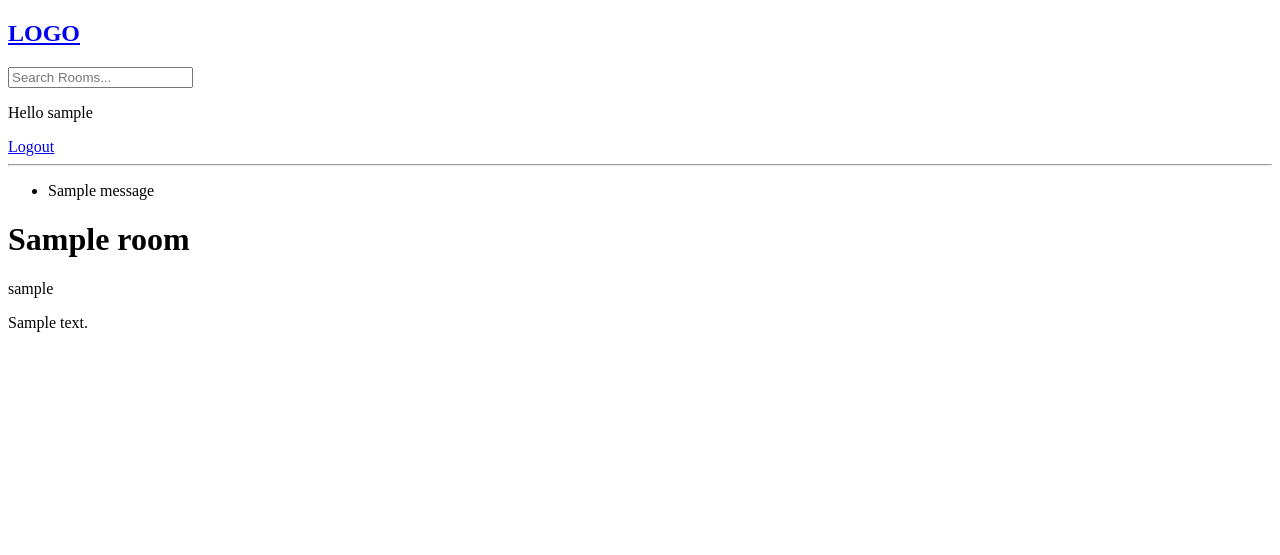
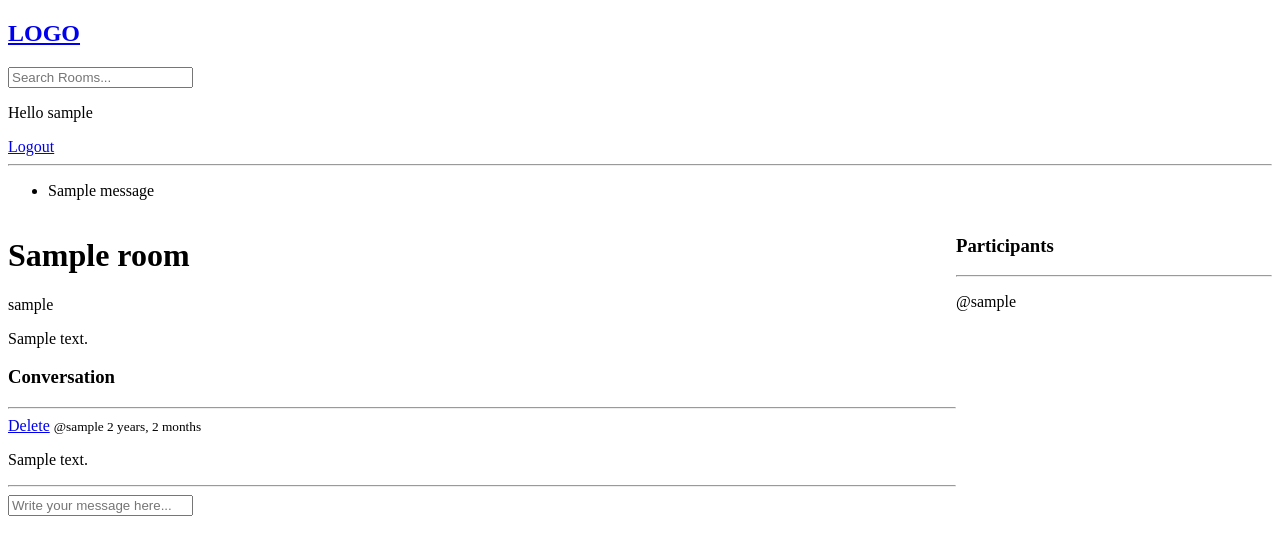
Before and after one commit to MauricioMorenoMorales/TMC-django-studybudy, a Django app: page /room/1/ in a window 1280 px wide. Shown: the top 555 px of the page. Run offline with Django 3.2, Linux system fonts and the light colour scheme; a user stored in the database is signed in; tables that the repository leaves empty hold one stand-in row (values such as "Sample post"); one stand-in notice (Sample message) is shown.

Commit message:
Comments and summary added

```diff
--- a/base/models.py
+++ b/base/models.py
@@ -10,7 +10,9 @@ class Room(models.Model):
     topic = models.ForeignKey(Topic, on_delete=models.SET_NULL, null=True)
     name = models.CharField(max_length=200)
     description = models.TextField(null=True, blank=True)
-    # participants =
+    participants = models.ManyToManyField(
+        User, related_name='participants', blank=True
+    )
     updated = models.DateTimeField(auto_now=True)
     created = models.DateTimeField(auto_now_add=True)
     class Meta:
@@ -23,4 +25,7 @@ class Message(models.Model):
     body = models.TextField()
     updated = models.DateTimeField(auto_now=True)
     created = models.DateTimeField(auto_now_add=True)
+    class Meta:
+        ordering = ['-updated', '-created']
+    def __str__(self): return self.name
     def __str__(self): return self.body[0:50]
--- a/base/templates/base/room.html
+++ b/base/templates/base/room.html
@@ -1,7 +1,48 @@
 {% extends 'main.html'%}
 
 {% block content %}
-<h1>{{room.name}}</h1>
-<p>{{room.host}}</p>
-<p>{{room.description}}</p>
+<style>
+	.room-container {
+		display: grid;
+		grid-template-columns: 3fr 1fr;
+	}
+</style>
+<div class="room-container">
+	<div>
+		<h1>{{room.name}}</h1>
+		<p>{{room.host}}</p>
+		<p>{{room.description}}</p>
+		<div class="comment-wrapper">
+			<h3>Conversation</h3>
+			<hr>
+			{% for message in room_messages %}
+			<div>
+				{% if request.user == message.user %}
+				<a href="{% url 'delete-message' message.id %}">Delete</a>
+				{% endif %}
+				<small>@{{message.user}} {{message.created|timesince}}</small>
+				<p>{{message.body}}</p>
+				<hr>
+			</div>
+			{% endfor %}
+			{% if request.user.is_authenticated %}
+			<div class="comment-form">
+				<form method="POST" action="">
+					{% csrf_token %}
+					<input type="text" name="body" placeholder="Write your message here...">
+				</form>
+			</div>
+			{% endif %}
+		</div>
+	</div>
+	<div>
+		<h3>Participants</h3>
+		<hr>
+		{% for user in participants %}
+		<div>
+			<p>@{{user.username}}</p>
+		</div>
+		{% endfor %}
+	</div>
+</div>
 {% endblock content %}
--- a/base/urls.py
+++ b/base/urls.py
@@ -10,5 +10,6 @@ urlpatterns = [
     path('room/<str:pk>/', views.room, name="room"),
     path('create-room/', views.create_room, name="create-room"),
     path('update-room/<str:pk>/', views.update_room, name="update-room"),
-    path('delete-room/<str:pk>/', views.delete_room, name="delete-room")
+    path('delete-room/<str:pk>/', views.delete_room, name="delete-room"),
+    path('delete-message/<str:pk>/', views.delete_message, name="delete-message")
 ]
--- a/base/views.py
+++ b/base/views.py
@@ -6,7 +6,7 @@ from django.db.models import Q
 from django.contrib.auth.models import User
 from django.contrib.auth import authenticate, login, logout
 from django.contrib.auth.forms import UserCreationForm
-from .models import Room, Topic
+from .models import Room, Topic, Message
 from .forms import RoomForm
 
 # Create your views here.
@@ -66,13 +66,29 @@ def home(request):
     )
     topics = Topic.objects.all()
     room_count = rooms.count()
+    room_messages = Message.objects.filter(Q(room__topic__name__icontains=q)).order_by('-created')
 
-    context = {'rooms': rooms, 'topics': topics, 'room_count': room_count}
+    context = {
+        'rooms': rooms,
+        'topics': topics,
+        'room_count': room_count,
+        'room_messages': room_messages
+    }
     return render(request, 'base/home.html', context)
 
 def room(request, pk):
     room = Room.objects.get(id=pk)
-    context = {'room': room}
+    room_messages = room.message_set.all().order_by('-created')
+    participants = room.participants.all()
+    if request.method == 'POST':
+        message = Message.objects.create(
+            user=request.user,
+            room=room,
+            body=request.POST.get('body')
+        )
+        room.participants.add(request.user)
+        return redirect('room', pk=room.id)
+    context = {'room': room, 'room_messages': room_messages, 'participants': participants}
     return render(request, 'base/room.html', context)
 
 @login_required(login_url='login')
@@ -109,3 +125,13 @@ def delete_room(request, pk):
         room.delete()
         return redirect('home')
     return render(request, 'base/delete.html', {'obj': room})
+
+@login_required(login_url='login')
+def delete_message(request, pk):
+    message = Message.objects.get(id=pk)
+    if request.user != message.user:
+        return HttpResponse('You are not allowed here!!')
+    if request.method == 'POST':
+        message.delete()
+        return redirect('home')
+    return render(request, 'base/delete.html', {'obj': message})
```
Also changed, not shown: base/templates/base/activity_component.html (added, +13 -0 lines), base/templates/base/feed_component.html (added, +14 -0 lines), base/templates/base/home.html (+7 -25 lines), base/templates/base/topics_component.html (added, +10 -0 lines), base/migrations/0003_auto_20220409_2214.py (added).
